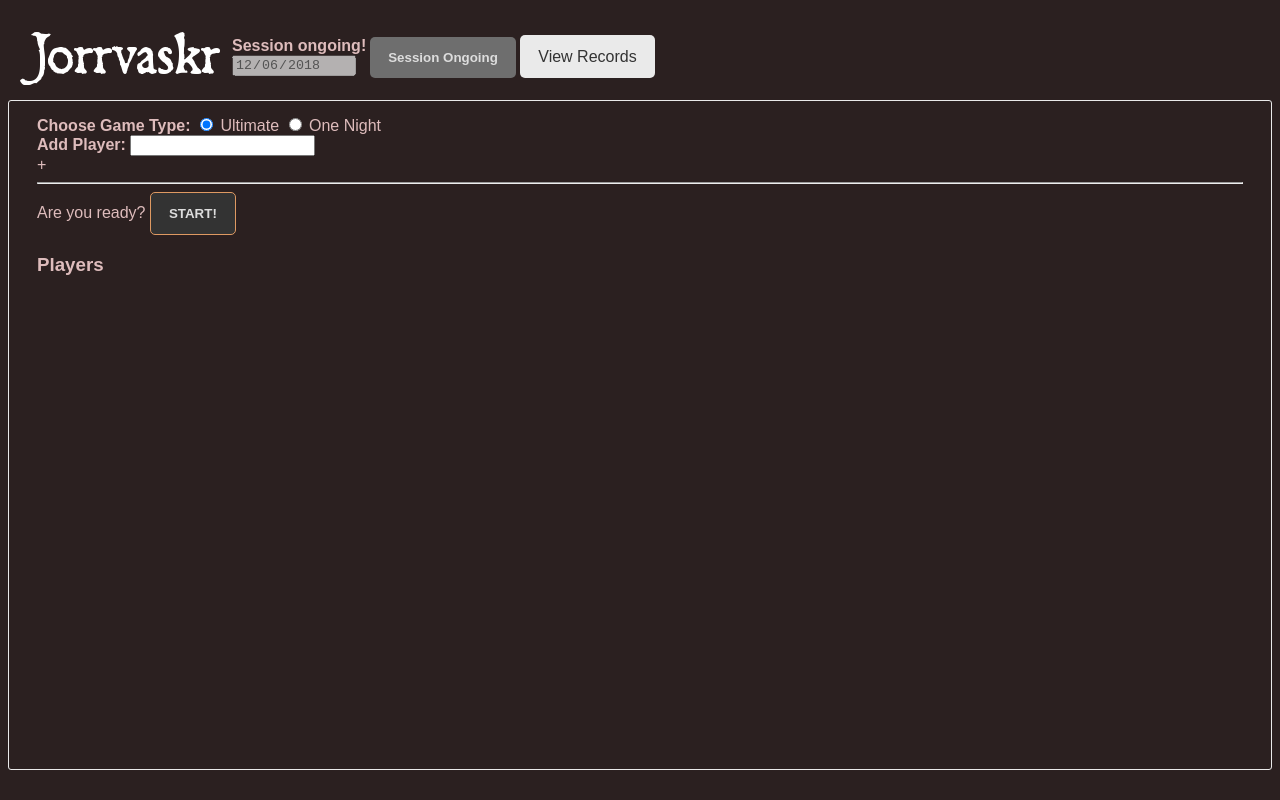
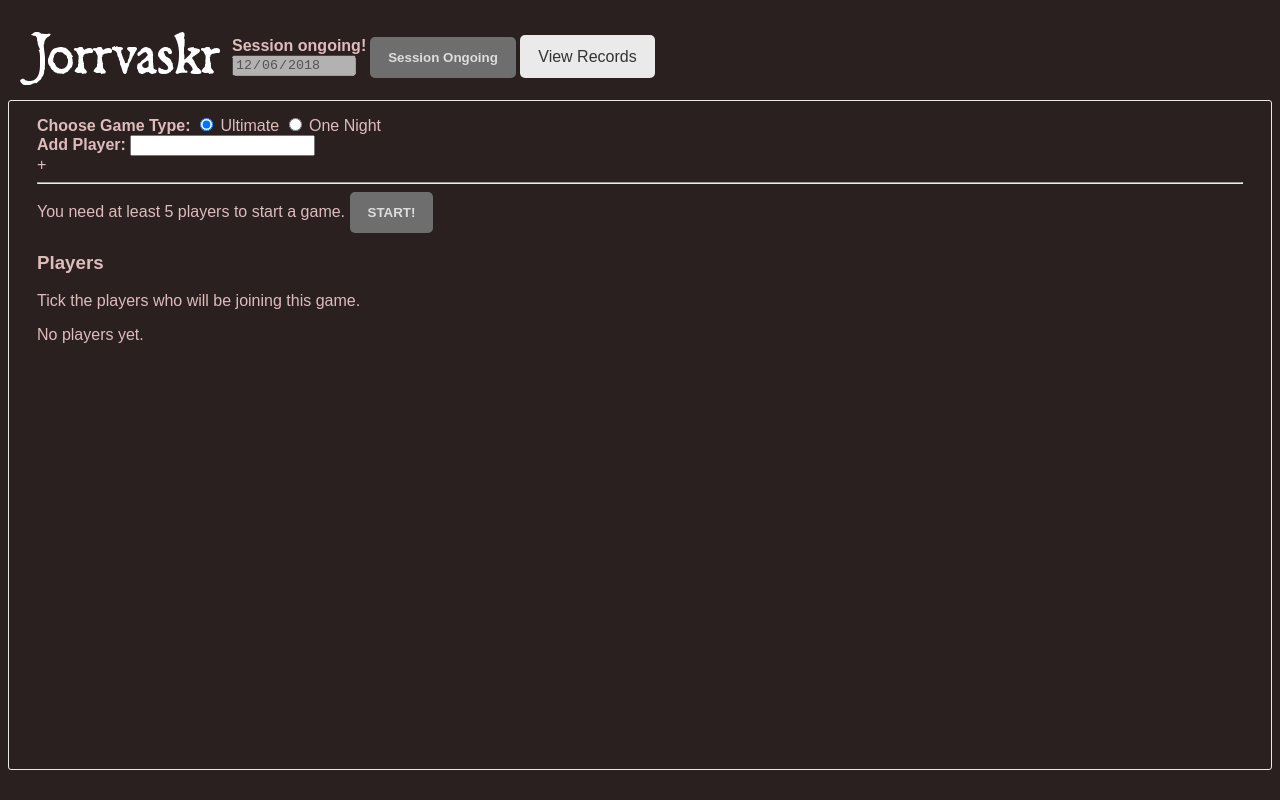
Before and after one commit to skytreader/jorrvaskr, a Flask app: template app/templates/session-new.jinja in a window 1280 px wide. Run offline with Flask 2, Linux system fonts and the light colour scheme; the template is opened without the code that fills it: most values are stand-ins (such as "Sample title", 1, 10 or a date in 2020).

Commit message:
Prepare for merge conflicts.

```diff
--- a/app/templates/session-new.jinja
+++ b/app/templates/session-new.jinja
@@ -19,18 +19,21 @@
           <input type="text" id="jorrvaskr-player-name" name="player-name">
         </label>
       </div>
-      <div class="add-button" onclick="pc.addPlayer()">+</div>
+      <div class="add-button" id="add-button" onclick="pc.addPlayer()">+</div>
     </div>
     <hr>
     <div class="session-form-section">
       <div id="jorrvaskr-start-prompt">
-        Are you ready? <button class="btn btn-primary" onclick="pc.startGame()">START!</button>
+        <span id="ready-prompt">You need at least 5 players to start a game.</span>
+        <button class="btn btn-primary" onclick="pc.startGame()" id="start-game" disabled>START!</button>
       </div>
       <div id="jorrvaskr-stop-prompt" style="display: none">
         Too much blood? <button class="btn btn-bloody" onclick="pc.stopGame()">STOP!</button>
       </div>
       <h3>Players</h3>
+      <p>Tick the players who will be joining this game.</p>
       <div id="player-listing">
+        No players yet.
       </div>
     </div>
   </div>
```
Also changed, not shown: app/static/scripts/session-new.js (+28 -1 lines).
